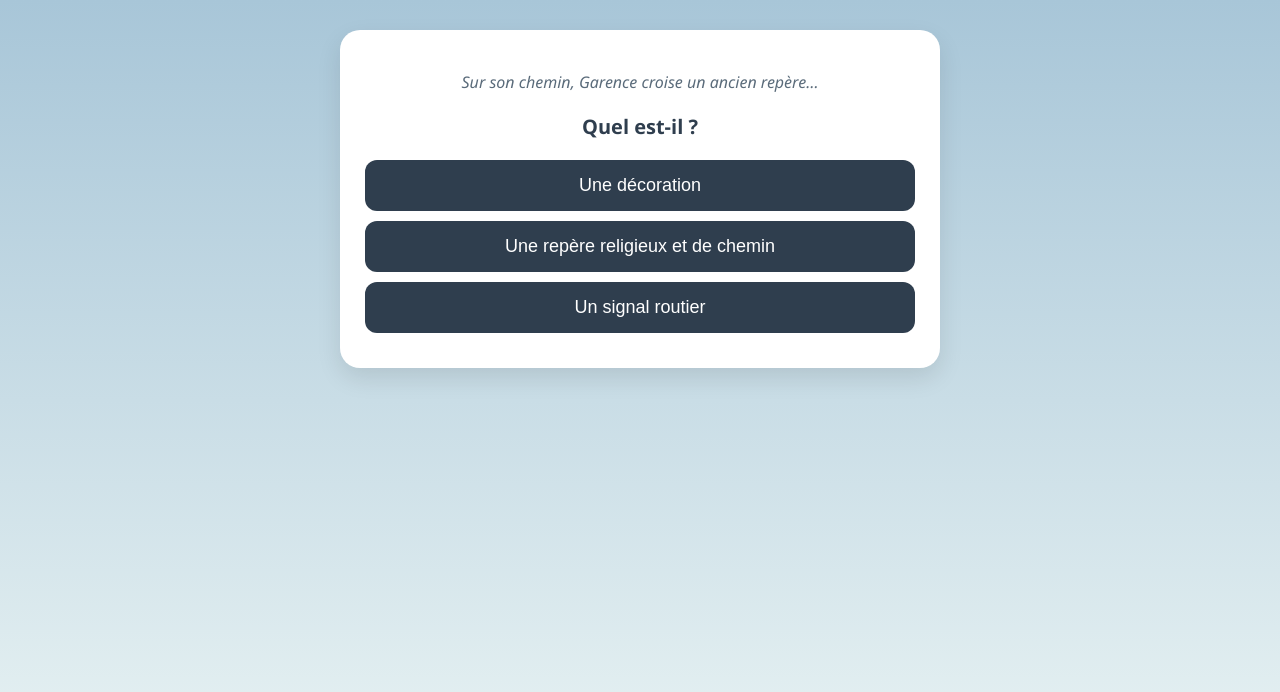
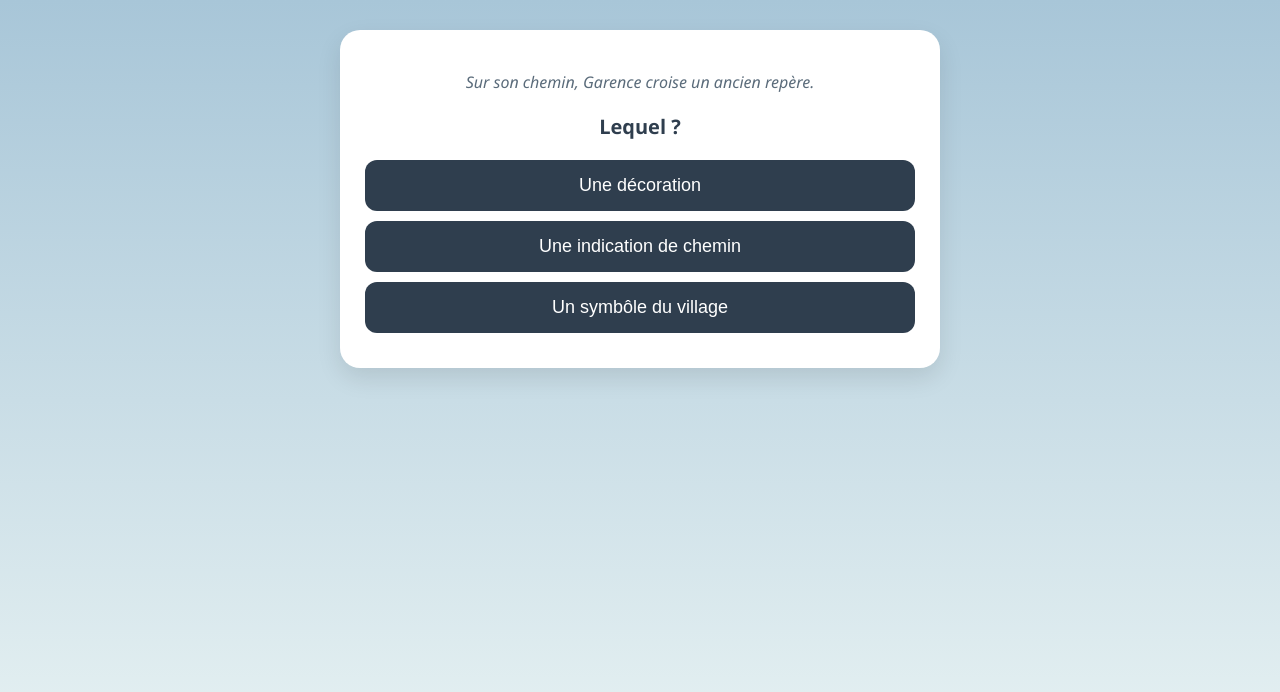
Before and after one commit to Argencesenaubrac/balise18, a plain HTML site: page index.html in a window 1280 px wide. Drawn offline with Linux system fonts and the light colour scheme.

Commit message:
Update index.html

```diff
--- a/index.html
+++ b/index.html
@@ -87,16 +87,16 @@ h1 {
 
         <!-- 🧠 Phrase ajoutée -->
         <p class="story">
-            Sur son chemin, Garence croise un ancien repère…
+            Sur son chemin, Garence croise un ancien repère.
 		</p>
 
         <h1>
-        Quel est-il ?
+       Lequel ?
         </h1>
 
         <button class="choice" onclick="wrongAnswer()">Une décoration</button>
-        <button class="choice" onclick="correctAnswer()">Une repère religieux et de chemin</button>
-        <button class="choice" onclick="wrongAnswer()">Un signal routier</button>
+        <button class="choice" onclick="correctAnswer()"> Une indication de chemin</button>
+        <button class="choice" onclick="wrongAnswer()">Un symbôle du village </button>
 
         <div id="success" class="success">
             ✅ Bonne réponse !<br>
```
